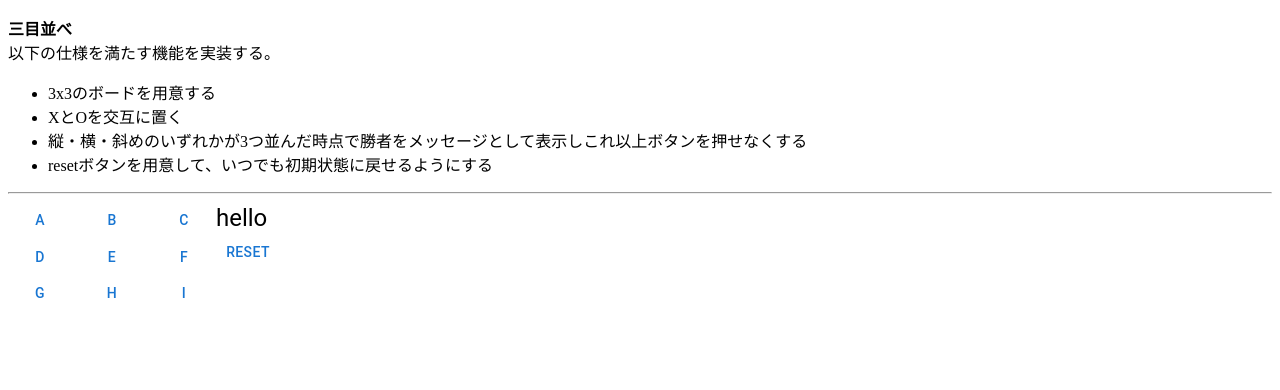
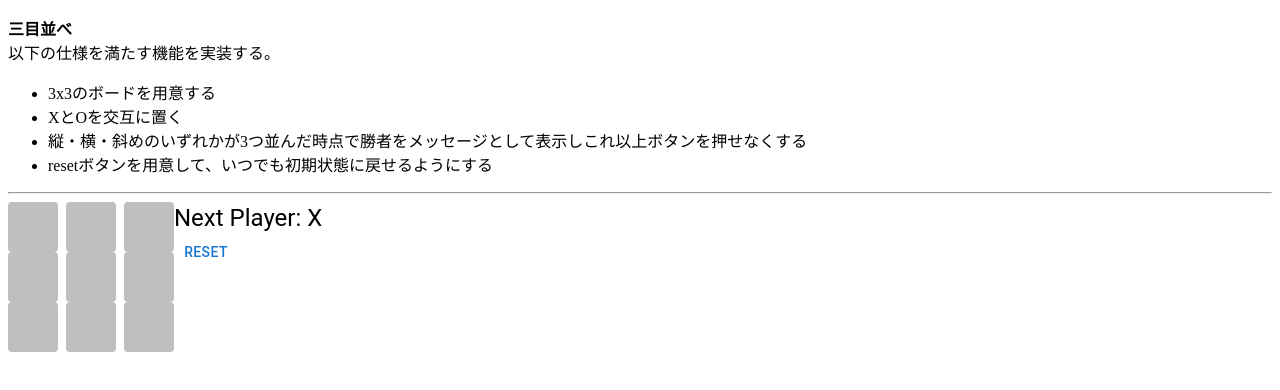
Before and after one commit to shimizu-katsunori-cas/tic-tac-toe, a React (Vite) app: page / in a window 1280 px wide. Shown: the top 390 px of the page. Built offline with nearby package versions, Linux system fonts and the light colour scheme.

Commit message:
ボタンを押すとプレイヤーが交互に入れ替わるように実装

```diff
--- a/src/App.tsx
+++ b/src/App.tsx
@@ -8,6 +8,9 @@ import { Button, Stack, Box, Typography } from '@mui/material';
  *
  */
 const App: FC = () => {
+  const [player, setPlayer] = useState('X');
+  const [board, setBoard] = useState(Array(9).fill(null));
+  const GRAY = 'rgba(128, 128, 128, 0.5)';
   return (
     <div>
       <p>
@@ -28,24 +31,105 @@ const App: FC = () => {
       <Stack direction="row">
         <Box>
           <Stack direction="row" spacing={1}>
-            <Button>A</Button>
-            <Button>B</Button>
-            <Button>C</Button>
+            <Button
+              style={{ height: '50px', minWidth: '50px', backgroundColor: GRAY }}
+              onClick={() => {
+              if (board[0] === null) {
+                const newBoard = [...board];
+                newBoard[0] = player;
+                setBoard(newBoard);
+                setPlayer(player === 'X' ? 'O' : 'X');
+              }
+            }}>{board[0]}</Button>
+            <Button
+              style={{ height: '50px', minWidth: '50px', backgroundColor: GRAY }}
+              onClick={() => {
+              if (board[1] === null) {
+                const newBoard = [...board];
+                newBoard[1] = player;
+                setBoard(newBoard);
+                setPlayer(player === 'X' ? 'O' : 'X');
+              }
+            }}>{board[1]}</Button>
+            <Button
+              style={{ height: '50px', minWidth: '50px', backgroundColor: GRAY }}
+              onClick={() => {
+              if (board[2] === null) {
+                const newBoard = [...board];
+                newBoard[2] = player;
+                setBoard(newBoard);
+                setPlayer(player === 'X' ? 'O' : 'X');
+              }
+            }}>{board[2]}</Button>
           </Stack>
           <Stack direction="row" spacing={1}>
-            <Button>D</Button>
-            <Button>E</Button>
-            <Button>F</Button>
+            <Button
+              style={{ height: '50px', minWidth: '50px', backgroundColor: GRAY }}
+              onClick={() => {
+              if (board[3] === null) {
+                const newBoard = [...board];
+                newBoard[3] = player;
+                setBoard(newBoard);
+                setPlayer(player === 'X' ? 'O' : 'X');
+              }
+            }}>{board[3]}</Button>
+            <Button
+              style={{ height: '50px', minWidth: '50px', backgroundColor: GRAY }}
+              onClick={() => {
+              if (board[4] === null) {
+                const newBoard = [...board];
+                newBoard[4] = player;
+                setBoard(newBoard);
+                setPlayer(player === 'X' ? 'O' : 'X');
+              }
+            }}>{board[4]}</Button>
+            <Button
+              style={{ height: '50px', minWidth: '50px', backgroundColor: GRAY }}
+              onClick={() => {
+              if (board[5] === null) {
+                const newBoard = [...board];
+                newBoard[5] = player;
+                setBoard(newBoard);
+                setPlayer(player === 'X' ? 'O' : 'X');
+              }
+            }}>{board[5]}</Button>
           </Stack>
           <Stack direction="row" spacing={1}>
-            <Button>G</Button>
-            <Button>H</Button>
-            <Button>I</Button>
+            <Button
+              style={{ height: '50px', minWidth: '50px', backgroundColor: GRAY }}
+              onClick={() => {
+              if (board[6] === null) {
+                const newBoard = [...board];
+                newBoard[6] = player;
+                setBoard(newBoard);
+                setPlayer(player === 'X' ? 'O' : 'X');
+              }
+            }}>{board[6]}</Button>
+            <Button
+              style={{ height: '50px', minWidth: '50px', backgroundColor: GRAY }}
+              onClick={() => {
+              if (board[7] === null) {
+                const newBoard = [...board];
+                newBoard[7] = player;
+                setBoard(newBoard);
+                setPlayer(player === 'X' ? 'O' : 'X');
+              }
+            }}>{board[7]}</Button>
+            <Button
+              style={{ height: '50px', minWidth: '50px', backgroundColor: GRAY }}
+              onClick={() => {
+              if (board[8] === null) {
+                const newBoard = [...board];
+                newBoard[8] = player;
+                setBoard(newBoard);
+                setPlayer(player === 'X' ? 'O' : 'X');
+              }
+            }}>{board[8]}</Button>
           </Stack>
         </Box>
         <Box>
           <Typography variant="h5" component="h5">
-            hello
+            Next Player: {player}
           </Typography>
           <Button>reset</Button>
         </Box>
```
